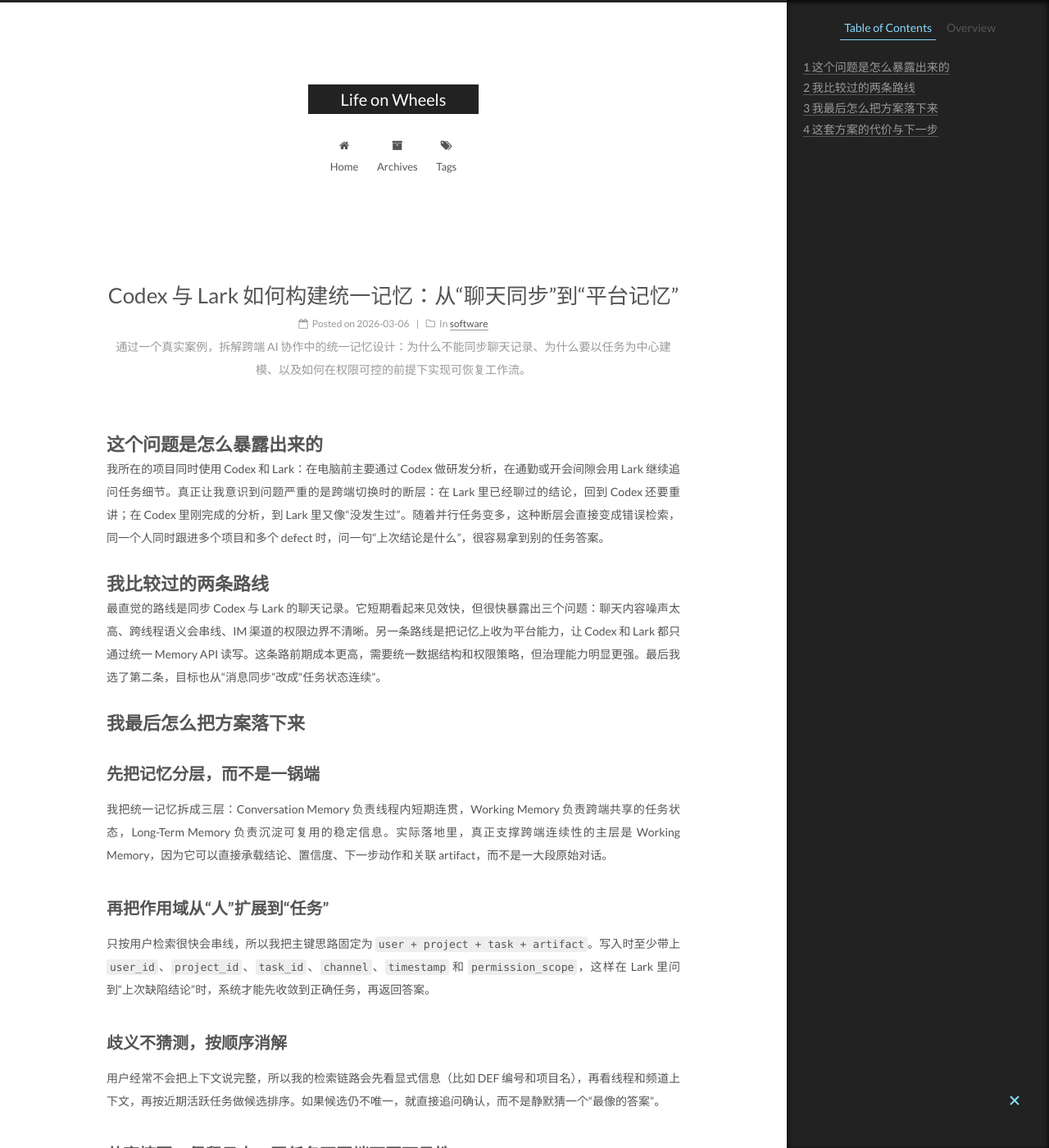
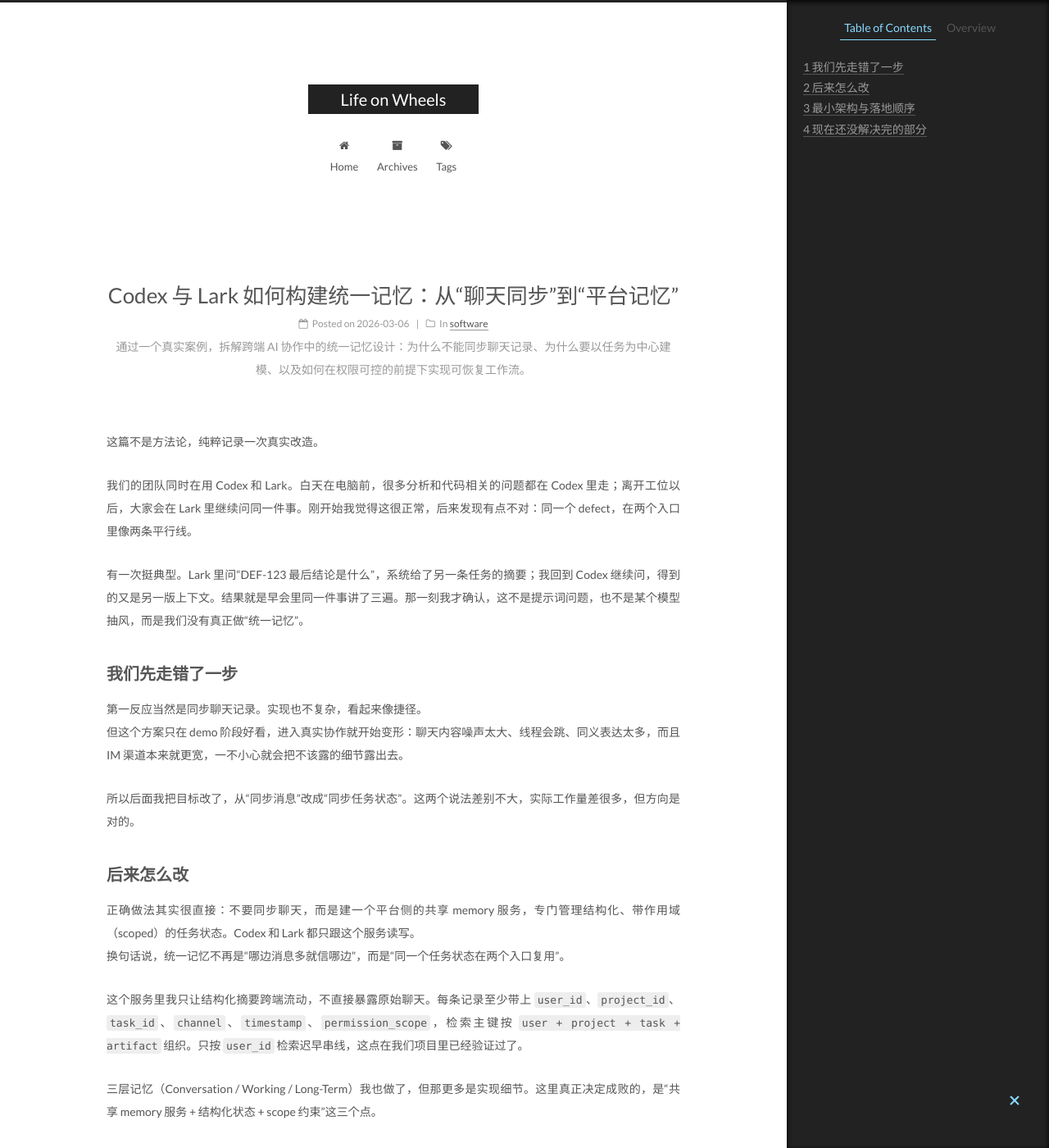
Before and after one commit to isaachan/isaachan.github.io, a Jekyll site: the page built from _posts/2026-03-06-unified-memory-codex-lark.md, in a window 1280 px wide and 1400 px high. Shown: the whole window at 82% size. Built offline with Jekyll 4.4.1, drawn with Linux system fonts in a browser that asks for light colours; some of the changed text lies outside the part shown.

Commit message:
add one post

````diff
--- /dev/null
+++ b/_posts/2025-05-11-explaining-transformer-to-wife.md
@@ -0,0 +1,117 @@
+---
+title: 给老婆解释什么是 Transformer 算法
+description: 用一个代词指代的例子，从 RNN 的局限性讲到 Transformer 如何通过"同时看所有词"来解决问题。
+categories:
+ - technology
+tags:
+ - Transformer
+ - Attention Mechanism
+ - NLP
+ - Deep Learning
+ - Machine Learning
+---
+
+周末闲聊的时候，老婆问我最近在忙什么。我说在读一些关于大模型的论文，她就问"那你给我解释一下什么是 Transformer 吧"。我想了想，觉得这个问题挺有意思，值得认真想想怎么说。
+
+# 从一个问题开始
+
+我拿了三句话给她看：
+
+- A cat didn't cross the road because it was tired.
+- A cat didn't cross the road because it was rainy.
+- A cat didn't cross the road because it was wet.
+
+"这三句话里，最后的 'it' 分别指代什么？"
+
+她很快说出来了："第一句是猫累了，第二句是下雨了，第三句......那个'wet'呢，可能是猫湿了，也可能是路湿了，还是需要更多信息才能知道吧？"
+
+"对。这就是我要说的问题。"
+
+她说："哦，那就是要理解上下文才能知道。"
+
+"对，就是这样。现在问题来了，一个神经网络怎么做到这一点呢？"
+
+# 为什么 RNN 最开始也这样想
+
+最早的神经网络处理句子就是一个一个词读的，像在传话一样，读到最后一个词的时候，还要记住最开始读的是什么。这就是 RNN（Recurrent Neural Network）的想法——每读一个词，都会产生一个"状态"，这个状态会被传到下一个词，下一个词又会产生新的状态......
+
+这个想法其实还可以，对很多短句子管用。但问题是，这些状态像电话传话一样，越往后传越容易变形。比如说你要理解最后那个 "it"，你需要记住前面的"cat"、"didn't cross"、"because"、"tired"......一个一个传下来，信息会逐渐丢失。
+
+我对老婆说："想象一下，你在玩传话游戏，一个人跟一个人接力传，最后传到最后一个人的时候，可能已经变成另一个样子了。"
+
+她笑着说："是啊，我们家族群里传消息就是这样。"
+
+这正是 RNN 的问题——句子越长，这个"传话"的链条越长，重要信息就越容易被遗忘或扭曲。句子越长，这个"传话"的链条就越长，重要信息就越容易被遗忘。几十个词的句子，传到最后基本上就"忘了"前面是什么。
+
+# 那 Transformer 怎么办呢
+
+后来有个大胆的想法：与其让每个词一个一个地"传话"，不如让所有的词**同时看到彼此**。
+
+我给老婆画了个简单的图（虽然我画得不好）：
+
+```
+我们的句子：A cat didn't cross the road because it was tired
+
+RNN 的方式：
+cat → didn't → cross → the → road → because → it → was → tired
+ |      |        |       |      |       |       |     |
+ s1     s2       s3      s4     s5      s6      s7    s8
+（每个词只能看到之前的信息）
+
+Transformer 的方式：
+所有词同时看到彼此：
+A ←→ cat ←→ didn't ←→ cross ←→ ... ←→ it ←→ was ←→ tired
+（每个词都能"看到"所有其他词）
+```
+
+我说："Transformer 的核心想法就是，当我们要理解'it'的时候，它不需要一个一个地从'A'传信息过来，而是直接'看'所有的词，然后自己决定哪些词对理解'it'最重要。"
+
+这个"自己决定"就叫做**注意力机制**（Attention）。系统对每个词计算一个权重——"it"最应该注意哪些词。在我们这个例子里，当理解第一句的"it"时，系统会意识到应该多注意"cat"和"tired"；到了第二句，它又会意识到应该注意"rainy"这个形容词。
+
+老婆说："那这样不是计算量特别大吗？"
+
+我说："对，这正是 Transformer 的代价。但问题是，你必须要理解长句子和复杂上下文，这个代价就得付。而且后来大家发现，这个代价值得，因为你能处理更长的句子，也能更准确地理解意思。"
+
+## 这个设计的深层考量
+
+后来我跟她解释，这不只是一个"看"的问题，背后有更深的设计。
+
+注意力机制其实是一个"查询-匹配"过程。当处理"it"时，系统会问"对于理解'it'，哪些词最重要"，然后对所有词做一个打分——比如给"cat"高分，给"the"低分。这个打分是动态的，取决于当前的任务。所以同一个词"it"在不同句子里，会自动关注不同的前置词。
+
+另一个关键点是，Transformer 不是一次性决定的，而是**多头**的。系统同时用多个"注意力头"来看这个问题——有的头可能专注于"主语和谓语的关系"，有的头专注于"时态和动作"，有的头专注于"修饰词"。这样每个词就能被从多个角度理解，最后再综合这些视角。
+
+还有一个细节是**位置编码**。因为 Transformer 是同时看所有词，所以它并不自然地知道"哪个词在第三位，哪个词在第八位"。所以系统需要给每个词加上一个位置标记，才能保留词序信息。
+
+老婆问："这是不是说，Transformer 其实比 RNN 慢？"
+
+我说："从计算的角度，确实。RNN 一个词一个词处理，计算量是线性的；Transformer 要同时比较所有词对，计算量是平方级的。但关键在于，RNN 虽然快，但它的'记忆'不可靠，越远的词越容易被遗忘，这就限制了它能处理的句子长度。Transformer 虽然慢一点，但它能更稳定地保留所有信息。"
+
+"为什么这么重要呢？" 她追问。
+
+我说："因为在很多任务里，理解真实需要的不是速度，而是准确度。翻译一句话、写一篇文章、分析一段代码——这些都需要你同时理解前后的信息。RNN 在这些任务上的表现就不够好。"
+
+## 为什么这打开了大模型时代
+
+在 Transformer 之前，大多数人觉得"用神经网络来做自然语言处理，基本的上限就是这样了"——模型很容易 overfitting，处理长文本的能力差，训练效果不稳定。
+
+但 Transformer 改变了一切。因为它的这个"同时看所有词"的设计，所以：
+
+1. **它能处理更长的上下文**。虽然理论上存在长度限制（后来大家在这方面也做了不少优化），但比 RNN 长得多。这意味着模型可以理解一整个段落、一整篇文章的连贯性。
+
+2. **它可以并行计算**。RNN 必须一个词一个词地处理，很难并行化。Transformer 可以同时处理所有词，所以在 GPU 上特别高效。这让大模型的训练成为可能。
+
+3. **它的表示能力更强**。因为每个词都能"看到"其他所有词，模型学到的表示（representation）就更丰富、更准确。
+
+正是因为这三点，所以当 Transformer 架构出现后，大家发现"如果我拿足够多的数据和计算力来训练一个 Transformer，它能学会做很多事情"。GPT、BERT、这些大模型都是基于这个洞察构建的。
+
+她说："那现在的 ChatGPT 就是一个特别大的 Transformer？"
+
+我说："差不多。简化来说，ChatGPT 就是一个特别深、参数特别多的 Transformer，用互联网上几乎所有的文本数据来训练。然后，当你问它一个问题的时候，它利用这个'同时看所有词'的能力，来生成一个回答。"
+
+"那它为什么有时候还是会出错或'忘记'前面的话呢？"
+
+我笑了。"因为即使 Transformer 再聪明，它也有限制。首先是**上下文长度**——目前的 ChatGPT 能看到的历史消息是有限的，太长的对话它就真的'看不到'了。其次是**知识更新**——它的训练数据是固定的，所以对最新发生的事情，它可能不知道。还有一个是**幻觉**问题——有时候模型会非常自信地生成一个听起来合理但其实是错的答案。"
+
+"这些是 Transformer 设计本身的限制吗？"
+
+我说："有一部分是。但更多时候，这些限制来自于'我们还没有想到更好的办法'。各个研究团队现在都在想办法解决这些问题——有的人在做更长的上下文，有的人在做外部知识检索，有的人在做额外的验证机制。Transformer 本身不是终点，而是一个新的起点。"
--- a/_posts/2026-03-06-unified-memory-codex-lark.md
+++ b/_posts/2026-03-06-unified-memory-codex-lark.md
@@ -12,41 +12,42 @@
  - Architecture
 ---
 
-# 这个问题是怎么暴露出来的
+这篇不是方法论，纯粹记录一次真实改造。
 
-我所在的项目同时使用 Codex 和 Lark：在电脑前主要通过 Codex 做研发分析，在通勤或开会间隙会用 Lark 继续追问任务细节。真正让我意识到问题严重的是跨端切换时的断层：在 Lark 里已经聊过的结论，回到 Codex 还要重讲；在 Codex 里刚完成的分析，到 Lark 里又像“没发生过”。随着并行任务变多，这种断层会直接变成错误检索，同一个人同时跟进多个项目和多个 defect 时，问一句“上次结论是什么”，很容易拿到别的任务答案。
+我们的团队同时在用 Codex 和 Lark。白天在电脑前，很多分析和代码相关的问题都在 Codex 里走；离开工位以后，大家会在 Lark 里继续问同一件事。刚开始我觉得这很正常，后来发现有点不对：同一个 defect，在两个入口里像两条平行线。
 
-# 我比较过的两条路线
+有一次挺典型。Lark 里问“DEF-123 最后结论是什么”，系统给了另一条任务的摘要；我回到 Codex 继续问，得到的又是另一版上下文。结果就是早会里同一件事讲了三遍。那一刻我才确认，这不是提示词问题，也不是某个模型抽风，而是我们没有真正做“统一记忆”。
 
-最直觉的路线是同步 Codex 与 Lark 的聊天记录。它短期看起来见效快，但很快暴露出三个问题：聊天内容噪声太高、跨线程语义会串线、IM 渠道的权限边界不清晰。另一条路线是把记忆上收为平台能力，让 Codex 和 Lark 都只通过统一 Memory API 读写。这条路前期成本更高，需要统一数据结构和权限策略，但治理能力明显更强。最后我选了第二条，目标也从“消息同步”改成“任务状态连续”。
+## 我们先走错了一步
 
-# 我最后怎么把方案落下来
+第一反应当然是同步聊天记录。实现也不复杂，看起来像捷径。
+但这个方案只在 demo 阶段好看，进入真实协作就开始变形：聊天内容噪声太大、线程会跳、同义表达太多，而且 IM 渠道本来就更宽，一不小心就会把不该露的细节露出去。
 
-## 先把记忆分层，而不是一锅端
+所以后面我把目标改了，从“同步消息”改成“同步任务状态”。这两个说法差别不大，实际工作量差很多，但方向是对的。
 
-我把统一记忆拆成三层：Conversation Memory 负责线程内短期连贯，Working Memory 负责跨端共享的任务状态，Long-Term Memory 负责沉淀可复用的稳定信息。实际落地里，真正支撑跨端连续性的主层是 Working Memory，因为它可以直接承载结论、置信度、下一步动作和关联 artifact，而不是一大段原始对话。
+## 后来怎么改
 
-## 再把作用域从“人”扩展到“任务”
+正确做法其实很直接：不要同步聊天，而是建一个平台侧的共享 memory 服务，专门管理结构化、带作用域（scoped）的任务状态。Codex 和 Lark 都只跟这个服务读写。
+换句话说，统一记忆不再是“哪边消息多就信哪边”，而是“同一个任务状态在两个入口复用”。
 
-只按用户检索很快会串线，所以我把主键思路固定为 `user + project + task + artifact`。写入时至少带上 `user_id`、`project_id`、`task_id`、`channel`、`timestamp` 和 `permission_scope`，这样在 Lark 里问到“上次缺陷结论”时，系统才能先收敛到正确任务，再返回答案。
+这个服务里我只让结构化摘要跨端流动，不直接暴露原始聊天。每条记录至少带上 `user_id`、`project_id`、`task_id`、`channel`、`timestamp`、`permission_scope`，检索主键按 `user + project + task + artifact` 组织。只按 `user_id` 检索迟早串线，这点在我们项目里已经验证过了。
 
-## 歧义不猜测，按顺序消解
+三层记忆（Conversation / Working / Long-Term）我也做了，但那更多是实现细节。这里真正决定成败的，是“共享 memory 服务 + 结构化状态 + scope 约束”这三个点。
 
-用户经常不会把上下文说完整，所以我的检索链路会先看显式信息（比如 DEF 编号和项目名），再看线程和频道上下文，再按近期活跃任务做候选排序。如果候选仍不唯一，就直接追问确认，而不是静默猜一个“最像的答案”。
-
-## 共享摘要，保留日志；同任务不同端不同可见性
-
-原始日志我会保留用于审计，但跨端默认共享的是结构化摘要。这样内容更稳定，也更容易在不同端展示。同一任务在不同渠道会做可见性分层：Codex 可以看到更细节的信息，Lark 默认只返回摘要、关键结论和跳转链接。
+还有一个很实操但常被忽略的点：歧义不要猜。
+Lark 上经常有人只问一句“上次那个结论呢”。我的处理顺序是先看显式信息（DEF 编号、项目名），再看线程上下文，再看最近活跃任务。如果还不够，就追问。宁可多问一句，也别自信地答错一句。
 
 ## 最小架构与落地顺序
 
 ![最小架构与落地顺序](/images/2026-03-06-unified-memory-codex-lark/min-architecture.svg)
 *Codex 与 Lark 统一记忆的最小架构与落地顺序*
 
-落地节奏上，我先做了一个 2-4 周 MVP：第一步只做 Working Memory，不碰全量历史同步；第二步把写入字段标准化，强制带 `user_id + project_id + task_id`；第三步把 Lark 端响应收敛为“摘要 + 链接 + 下一步”；第四步把低置信度追问接进检索链路；最后在任务收尾时自动写入结构化总结。
+架构上我们没有搞复杂，就是两个入口（Codex、Lark）都只走同一个 Memory API，再把 workflow、artifact、索引、权限服务挂在后面。
+落地顺序也很朴素：先做 Working Memory 的最小闭环，再强制写入字段，再收敛 Lark 返回格式（摘要+链接+下一步），然后补歧义追问，最后加任务收尾摘要。这里顺序挺重要，尤其前两步，少一步后面都会返工。
 
-# 这套方案的代价与下一步
+## 现在还没解决完的部分
 
-这条路线把跨端连续性问题解决了，但代价也很明确：需要长期维护 Memory API、索引和权限策略，复杂度明显高于“消息转发”；摘要质量会直接影响检索质量；任务状态变化快时，摘要和真实进度之间也可能出现短时不一致。
+这套方案到现在为止是有效的，但离“完成”还差得远。
+首先是维护成本，Memory API 和权限策略不是一次性工作；其次是摘要质量，它会直接影响检索质量；再就是时效性，任务状态变得很快时，摘要会有短时间滞后。
 
-下一步我会优先做三件事：先补摘要质量评估和回放机制，低质量摘要自动重写；再给关键任务加人工确认点，避免错误状态扩散；最后在 Lark 端补充“上下文来源说明”，让每条回答都能追溯到具体 task 和 artifact。到这一步，统一记忆就不只是“记住内容”，而是具备可审计、可恢复、可持续迭代的工程能力。
+接下来我主要补三件事：摘要质量评估与回放（低质量自动重写）、关键任务人工确认点、以及 Lark 端的来源标注（明确来自哪个 task/artifact）。做完这些，统一记忆至少是一个可追溯、可恢复、可以慢慢变好的工程系统，而不是“看起来打通了”的演示系统。
````
Also changed, not shown: images/2026-03-06-unified-memory-codex-lark/min-architecture.svg (added).
